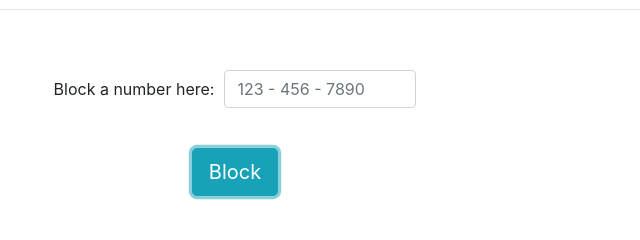
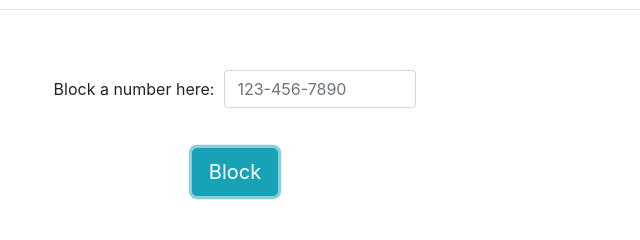
Before and after one commit to ChillyOctopus/AptTextWebsite, a plain HTML site: page data/data.html in a window 1280 px wide. Both pictures are taken after a click on the button "Block". Shown: the part 566-806 px from the top of the page, 405-1045 px from the left. Drawn offline with nearby package versions, Linux system fonts and the light colour scheme.

Commit message:
Got blocked number interactive. Chat made toast.

```diff
--- a/data/data.html
+++ b/data/data.html
@@ -68,16 +68,18 @@
             <form class="form-inline" style="width: 75%; gap: 10px; justify-content: center;">
               <label for="number">Block a number here:</label>
               <div class="form-group">
-                <input type="number" class="form-control" id="number" style="width: 12em;" placeholder="123 - 456 - 7890">
+                <input type="text" class="form-control" id="number" style="width: 12em;" placeholder="123-456-7890">
               </div>
             </form>
           </div>
 
           <div class="row" style="justify-content: center; margin-top: 40px; margin-bottom: 50px;">
-            <button type="button" class="btn btn-info btn-lg">
+            <button type="button" class="btn btn-info btn-lg" onclick="clearForm()">
               Block
             </button>
           </div>
+
+          <div id="toast-container"></div>
 
         </div>
       </main>
@@ -92,6 +94,6 @@
       <script src="https://code.jquery.com/jquery-3.2.1.slim.min.js" integrity="sha384-KJ3o2DKtIkvYIK3UENzmM7KCkRr/rE9/Qpg6aAZGJwFDMVNA/GpGFF93hXpG5KkN" crossorigin="anonymous"></script>
       <script src="https://cdn.jsdelivr.net/npm/popper.js@1.12.9/dist/umd/popper.min.js" integrity="sha384-ApNbgh9B+Y1QKtv3Rn7W3mgPxhU9K/ScQsAP7hUibX39j7fakFPskvXusvfa0b4Q" crossorigin="anonymous"></script>
       <script src="https://cdn.jsdelivr.net/npm/bootstrap@4.0.0/dist/js/bootstrap.min.js" integrity="sha384-JZR6Spejh4U02d8jOt6vLEHfe/JQGiRRSQQxSfFWpi1MquVdAyjUar5+76PVCmYl" crossorigin="anonymous"></script>
-
+      <script src="data.js"></script>
   </body>
 </html>
--- /dev/null
+++ b/data/data.js
@@ -0,0 +1,24 @@
+function clearForm(){
+    const numberForm = document.getElementById("number");
+    numberForm.clearForm;
+    const blockedNum = numberForm.value;
+    numberForm.value = "";
+    showToast("Blocked " + blockedNum)
+}
+
+function showToast(message, duration = 1500) {
+    const toastContainer = document.getElementById("toast-container");
+    const toast = document.createElement("div");
+    toast.classList.add("toast");
+    toast.textContent = message;
+    toastContainer.appendChild(toast);
+
+    toast.style.display = "block";
+    setTimeout(function () {
+      toast.style.opacity = "0";
+    }, duration);
+
+    setTimeout(function () {
+      toastContainer.removeChild(toast);
+    }, duration + 500);
+  }
```
Also changed, not shown: data/data.css (added, +16 -0 lines).
